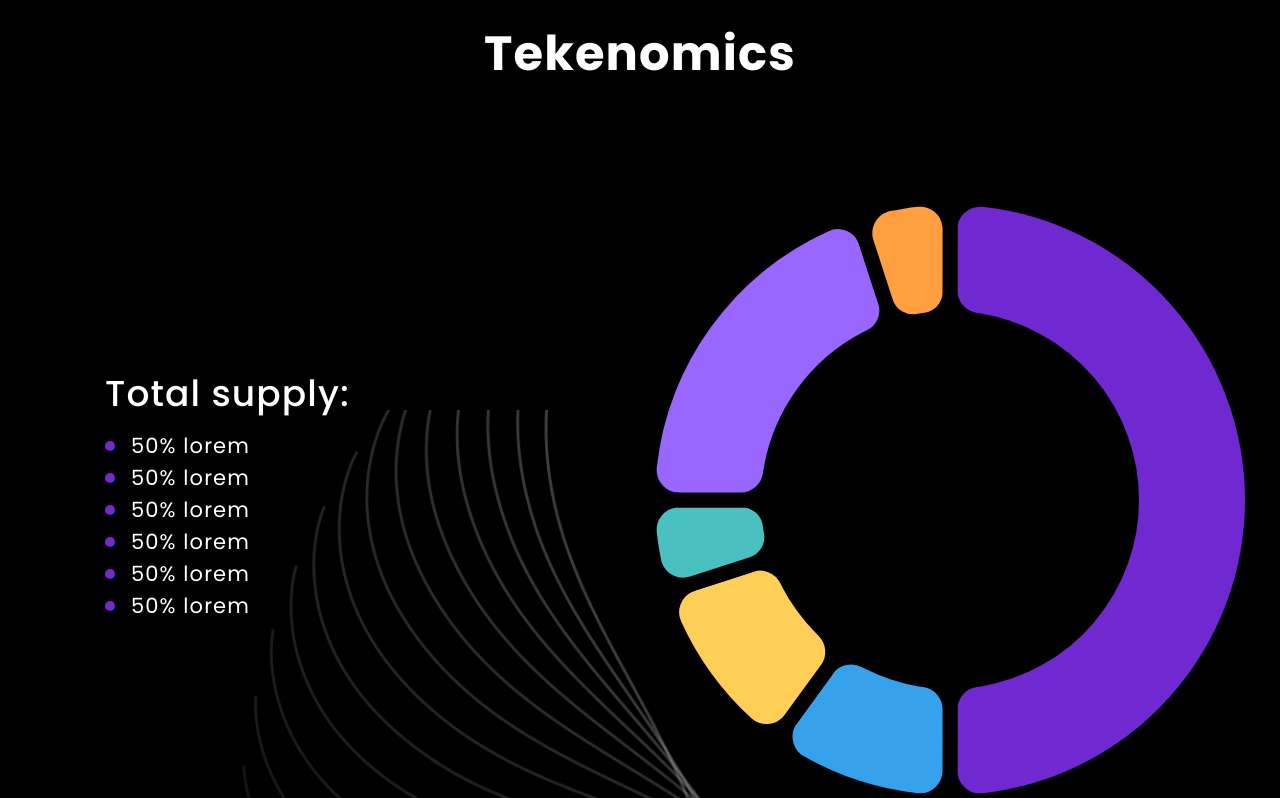
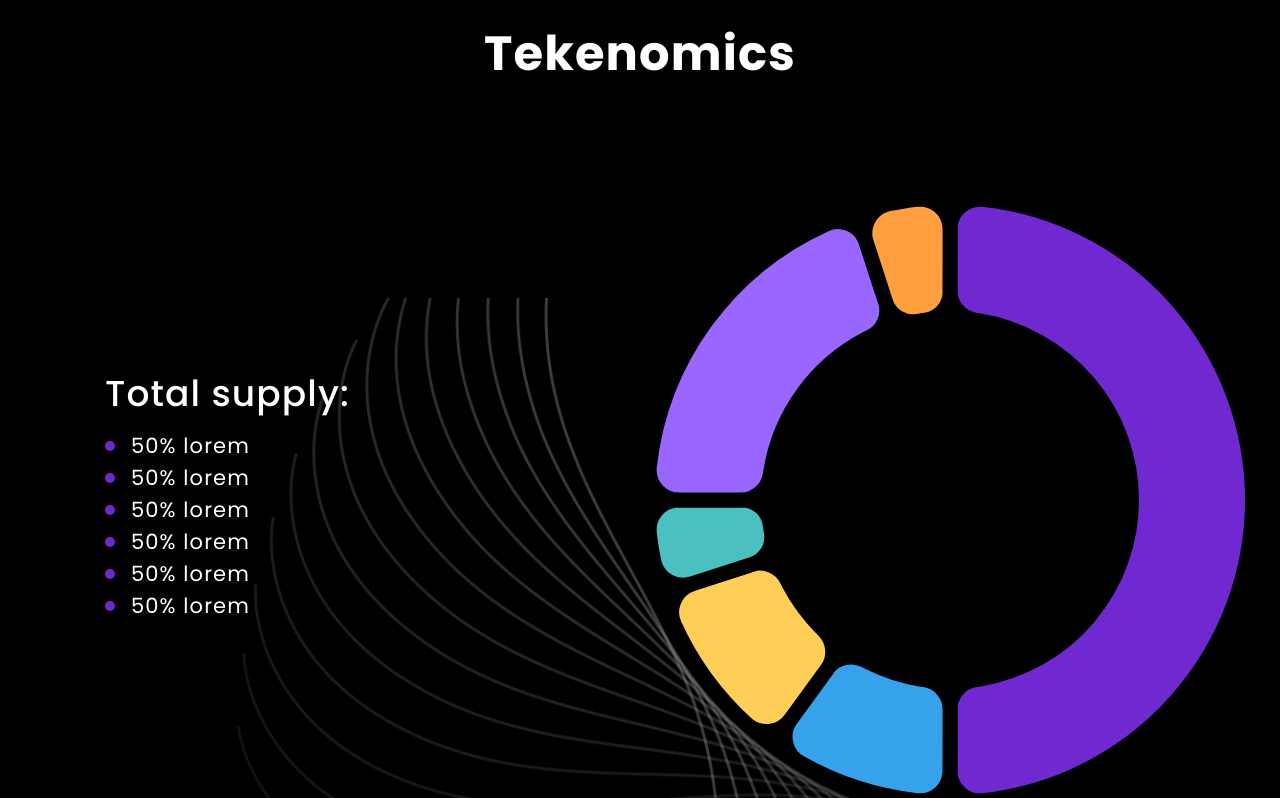
Before and after one commit to serjou1/Crypto_flary, a React (Create React App) app: page / in a window 1280 px wide. Shown: the part 2422-3220 px from the top of the page. Built offline with nearby package versions, Linux system fonts and the light colour scheme.

Commit message:
fix position for bg img in tekenomics

```diff
--- a/src/components/Tekenomics/Tekenomics.module.scss
+++ b/src/components/Tekenomics/Tekenomics.module.scss
@@ -11,7 +11,7 @@
   }
   & img {
     position: absolute;
-    top: 392px;
+    top: 280px;
     left: 187px;
     transform: rotate3d(4, -3, 10, 0deg);
     opacity: 0.7;
```
